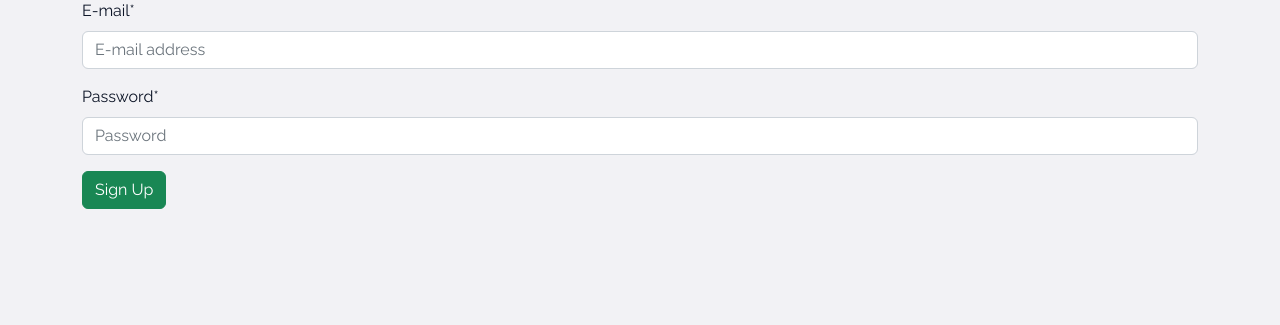
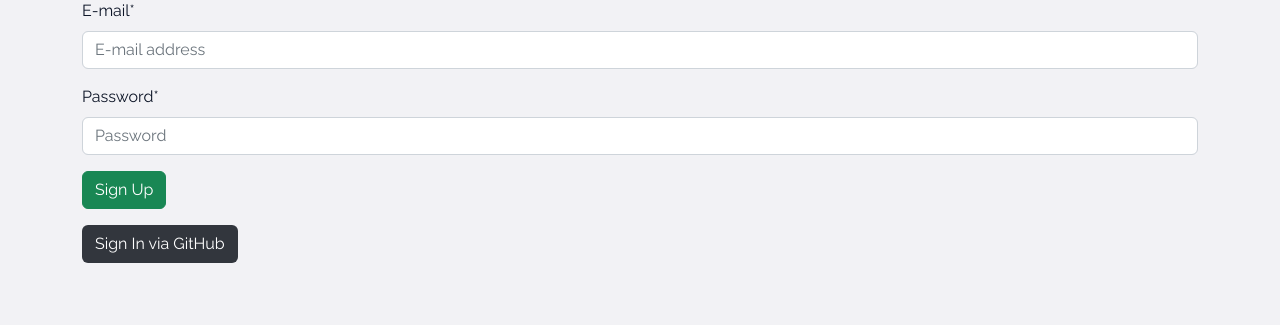
Before and after one commit to panpusto/music_base_v2, a Django app: page /accounts/signup/ in a window 1280 px wide. Shown: the part 113-438 px from the top of the page. Run offline with Django 4.2, Linux system fonts and the light colour scheme; some libraries are stand-ins or nearby versions.

Commit message:
add button for github authentication

```diff
--- a/templates/account/signup.html
+++ b/templates/account/signup.html
@@ -1,5 +1,7 @@
 {% extends "_base.html" %}
+{% load socialaccount %}
 {% load crispy_forms_tags %}
+
 
 {% block title %}Sign Up{% endblock title %}
 
@@ -9,5 +11,8 @@
         {% csrf_token %}
         {{ form|crispy }}
         <button class="btn btn-success" type="submit">Sign Up</button>
+        <div class="auth-btns">
+            <a class ="btn btn-github" href="{% provider_login_url 'github' %}">Sign In via GitHub</a>
+        </div>
     </form>
 {% endblock content %}
```
